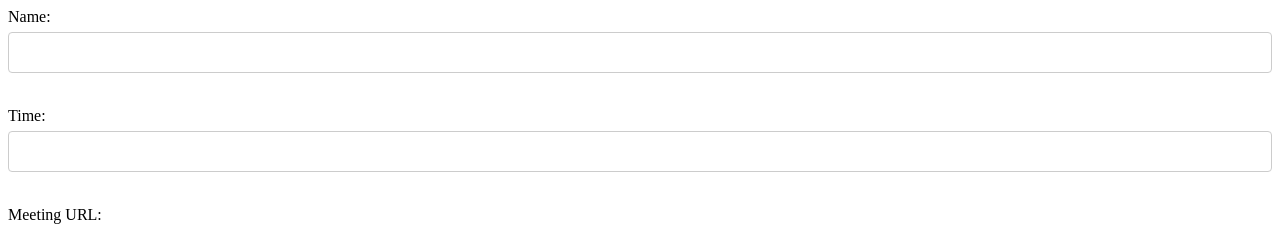
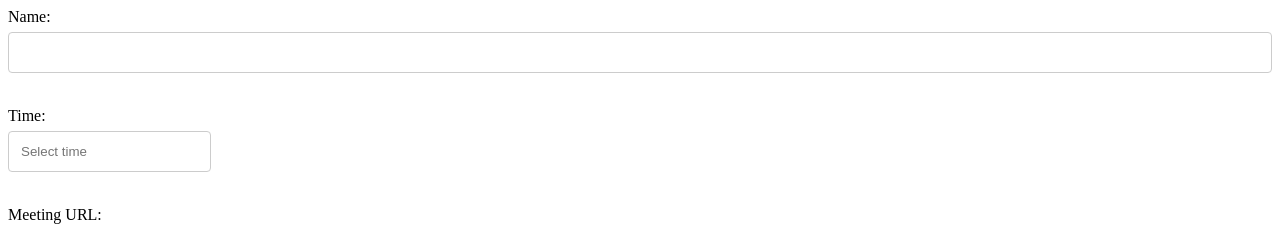
Before and after one commit to Meronggk/codezilla-student-tracker, a React (Create React App) app in the folder client/: page /newsession in a window 1280 px wide. Shown: the top 228 px of the page. Built offline with nearby package versions, Linux system fonts and the light colour scheme; no server answers.

Commit message:
Use datepicker time for new session

```diff
--- a/client/src/components/NewSession.js
+++ b/client/src/components/NewSession.js
@@ -1,4 +1,6 @@
 import React, { useState, useEffect } from "react";
+import DatePicker from "react-datepicker";
+import "react-datepicker/dist/react-datepicker.css";
 
 function NewSession() {
 	const [cohorts, setCohorts] = useState([]);
@@ -69,15 +71,31 @@ function NewSession() {
 				/>
 			</label>
 			<br />
-			<label>
+			<label htmlFor={"timepicker"}>
 				Time:
-				<input
-					type="text"
-					name="time"
-					value={formData.time}
-					onChange={handleChange}
-				/>
+				<div className="input-group date" id="timepicker">
+					<DatePicker
+						name="time"
+						selected={formData.time}
+						onChange={(date) =>
+							setFormData((prevFormData) => ({
+								...prevFormData,
+								time: date,
+							}))
+						}
+						showTimeSelect
+						timeFormat="HH:mm"
+						timeIntervals={15}
+						dateFormat="MMMM d, yyyy h:mm aa"
+						placeholderText="Select time"
+					/>
+
+					<span className="input-group-addon">
+						<i className="fa fa-calendar"></i>
+					</span>
+				</div>
 			</label>
+
 			<br />
 			<label>
 				Meeting URL:
--- a/package.json
+++ b/package.json
@@ -88,6 +88,8 @@
 		"morgan": "^1.10.0",
 		"node-fetch": "^3.3.1",
 		"pg": "^8.10.0",
+		"react-bootstrap-datetimepicker": "^0.0.22",
+		"react-datepicker": "^4.10.0",
 		"winston": "^3.8.2"
 	},
 	"engines": {
```
Also changed, not shown: 2 other files (tests, documents, lock files or other folders).
